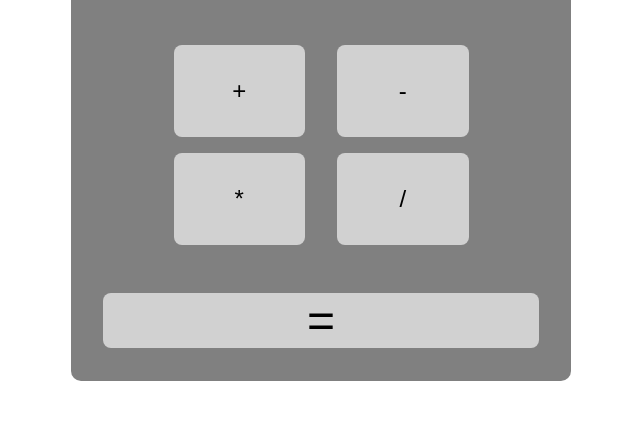
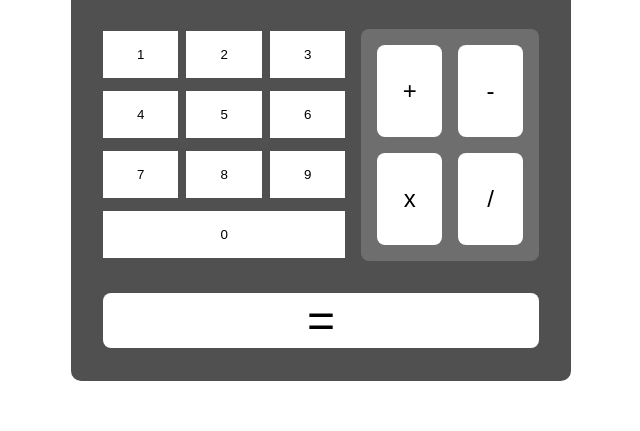
Before and after one commit to David-Shayne/Calc, a plain HTML site: page index.html in a window 1280 px wide. Shown: the part 369-800 px from the top of the page, without its empty margins (319-959 px from the left). Drawn offline with Linux system fonts and the light colour scheme.

Commit message:
Finalize version 1.0 CSS Styling Begin functionality programming

```diff
--- a/index.html
+++ b/index.html
@@ -15,14 +15,23 @@
 				<p id="output-display">= 30</p>
 			</div>
 			<div class="operator-section">
+				<div class="numbers-and-operators">
+					<div class="numbers">
+						<button class="number">1</button><button class="number">2</button
+						><button class="number">3</button><button class="number">4</button
+						><button class="number">5</button><button class="number">6</button
+						><button class="number">7</button><button class="number">8</button
+						><button class="number">9</button><button class="number">0</button>
+					</div>
 					<div class="main-operators">
 						<div class="op1">
 							<button class="operator" id="add">+</button>
 							<button class="operator" id="subtract">-</button>
 						</div>
 						<div class="op2">
-						<button class="operator" id="multiply">*</button
+							<button class="operator" id="multiply">x</button
 							><button class="operator" id="divide">/</button>
+						</div>
 					</div>
 				</div>
 
--- a/styles.css
+++ b/styles.css
@@ -11,8 +11,17 @@ body {
 	justify-content: center;
 }
 
+button {
+	background-color: white;
+}
+
+button:hover {
+	background-color: rgb(58, 58, 58);
+	color: white;
+}
+
 .calc-body {
-	background-color: gray;
+	background-color: rgb(80, 80, 80);
 	width: 25vw;
 	min-width: 500px;
 	border-radius: 10px;
@@ -43,6 +52,7 @@ body {
 
 	#output-display {
 		padding: 1rem 1.5rem;
+		font-weight: bold;
 	}
 }
 
@@ -56,33 +66,58 @@ body {
 		padding: 2rem 0;
 		flex: 1;
 		font-size: 1.5rem;
-		background-color: #d1d1d1;
 		border: 0;
 		border-radius: 8px;
 	}
 
+	.main-operators {
+		background-color: rgb(110, 110, 110);
+		border-radius: 8px;
+		flex: 1;
+		flex-basis: 0;
+		align-items: center;
+		padding: 0 0.5rem;
 		.op1,
 		.op2 {
 			display: flex;
-		padding: 1rem;
-		gap: 2rem;
-		width: 75%;
+			padding: 1rem 0;
+			gap: 1rem;
+			width: 90%;
 			margin: 0 auto;
 		}
 
 		.op2 {
 			padding-top: 0;
-		margin-bottom: 2rem;
+		}
 	}
 
 	#equals {
 		font-size: 3rem;
-		margin-bottom: 3rem;
+		margin: 2rem 0;
 		padding: 0;
 	}
+}
 
-	.operator:hover {
-		background-color: rgb(58, 58, 58);
-		color: white;
+.numbers-and-operators {
+	display: flex;
+	gap: 1rem;
+
+	.numbers {
+		display: flex;
+		flex-wrap: wrap;
+		align-items: center;
+		justify-content: center;
+		gap: 0.5rem;
+		flex: 1.5;
+		flex-basis: 0;
+
+		button {
+			width: 5rem;
+			height: 2rem;
+			min-width: 30%;
+			min-height: 20%;
+			flex: 1;
+			border: none;
 		}
 	}
+}
```
Lines whose indentation alone changed are shown as unchanged.
